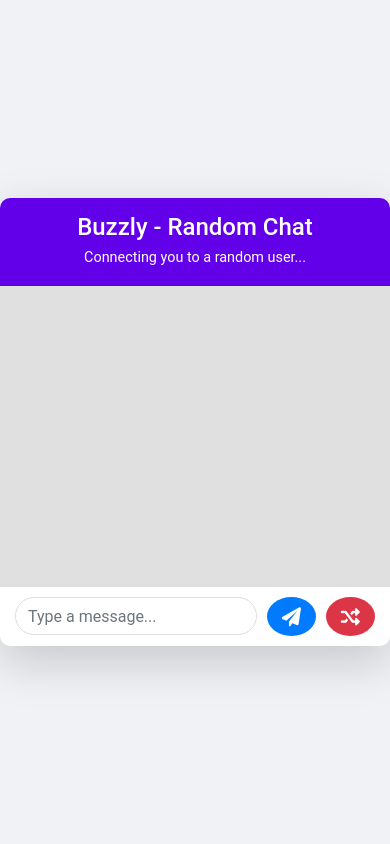
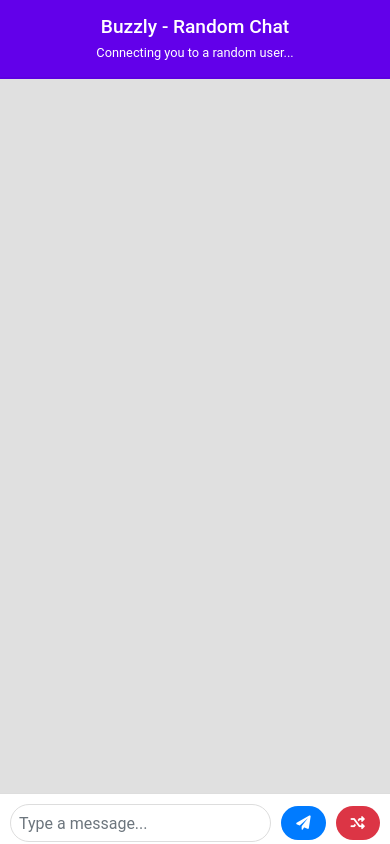
Before and after one commit to mannas006/Buzzly-Chat, a website: page public/index.html in a window 390 px wide. Drawn offline with nearby package versions, Linux system fonts and the light colour scheme; no server answers.

Commit message:
Add responsive for mobile

```diff
--- a/public/index.html
+++ b/public/index.html
@@ -7,6 +7,7 @@
     <link href="https://stackpath.bootstrapcdn.com/bootstrap/4.5.2/css/bootstrap.min.css" rel="stylesheet">
     <link href="https://cdnjs.cloudflare.com/ajax/libs/font-awesome/6.0.0-beta3/css/all.min.css" rel="stylesheet">
     <link rel="stylesheet" href="styles.css">
+    <meta name="viewport" content="width=device-width, initial-scale=1.0">
 </head>
 <body>
     <div id="chat-box" class="chat-container shadow-lg">
--- a/public/styles.css
+++ b/public/styles.css
@@ -1,25 +1,30 @@
+/* Global Styles */
 body {
     font-family: 'Roboto', sans-serif;
     background-color: #f0f2f5;
+    margin: 0;
+    height: 100vh;
     display: flex;
     justify-content: center;
     align-items: center;
-    height: 100vh;
-    margin: 0;
+    overflow: hidden;
 }
 
+/* Chat Container */
 .chat-container {
     width: 100%;
     max-width: 600px;
+    height: 100vh; /* Full height */
     background-color: #fff;
-    border-radius: 10px;
-    box-shadow: 0px 10px 30px rgba(0, 0, 0, 0.1);
+    border-radius: 0; /* No border radius for full-screen */
     display: flex;
     flex-direction: column;
     overflow: hidden;
+    box-shadow: none;
     transition: all 0.3s ease-in-out;
 }
 
+/* Chat Header */
 .chat-header {
     background-color: #6200ea;
     color: white;
@@ -38,12 +43,13 @@
     font-size: 0.9rem;
 }
 
+/* Chat Messages */
 .chat-messages {
-    height: 300px;
-    overflow-y: auto;
+    flex-grow: 1;
     padding: 15px;
     background-color: #e0e0e0;
-    flex-grow: 1;
+    overflow-y: auto;
+    height: calc(100vh - 150px); /* Dynamic height for messages area */
 }
 
 .message {
@@ -68,11 +74,13 @@
     align-self: flex-start;
 }
 
+/* Chat Controls (Input Area) */
 .chat-controls {
     display: flex;
-    padding: 10px 15px;
+    padding: 10px;
     border-top: 1px solid #ddd;
     align-items: center;
+    background-color: white;
 }
 
 #message-input {
@@ -81,26 +89,25 @@
     border-radius: 30px;
     margin-right: 10px;
     border: 1px solid #ddd;
+    font-size: 1rem;
 }
 
-.btn-rounded {
-    border-radius: 50%;
-    padding: 10px 15px;
-}
-
+/* Buttons */
 #send-button, #skip-button {
+    font-size: 1.2rem;
+    cursor: pointer;
     display: flex;
     align-items: center;
     justify-content: center;
-    font-size: 1.2rem;
-    cursor: pointer;
+    border: none;
+    border-radius: 50px;
+    padding: 10px 15px;
+    transition: background-color 0.2s ease-in-out;
 }
 
 #send-button {
     background-color: #007bff;
     color: white;
-    border: none;
-    transition: background-color 0.2s ease-in-out;
 }
 
 #send-button:hover {
@@ -110,8 +117,6 @@
 #skip-button {
     background-color: #dc3545;
     color: white;
-    border: none;
-    transition: background-color 0.2s ease-in-out;
     margin-left: 10px;
 }
 
@@ -144,3 +149,53 @@
 .chat-messages::-webkit-scrollbar-thumb:hover {
     background-color: #555;
 }
+
+/* Responsive Adjustments */
+@media (max-width: 768px) {
+    .chat-container {
+        width: 100%;
+        height: 100vh;
+        border-radius: 0; /* Full screen on mobile */
+    }
+
+    .chat-messages {
+        height: calc(100vh - 140px); /* Adjust for header and controls */
+        padding: 10px;
+    }
+
+    #message-input {
+        padding: 10px;
+    }
+
+    #send-button, #skip-button {
+        font-size: 1rem;
+    }
+}
+
+@media (max-width: 480px) {
+    .chat-header h3 {
+        font-size: 1.2rem;
+    }
+
+    .chat-header p {
+        font-size: 0.8rem;
+    }
+
+    .chat-messages {
+        padding: 8px;
+        height: calc(100vh - 130px); /* More adjustments for smaller screens */
+    }
+
+    .message {
+        padding: 8px;
+        font-size: 0.9rem;
+    }
+
+    #message-input {
+        padding: 8px;
+    }
+
+    #send-button, #skip-button {
+        font-size: 0.9rem;
+    }
+}
```
